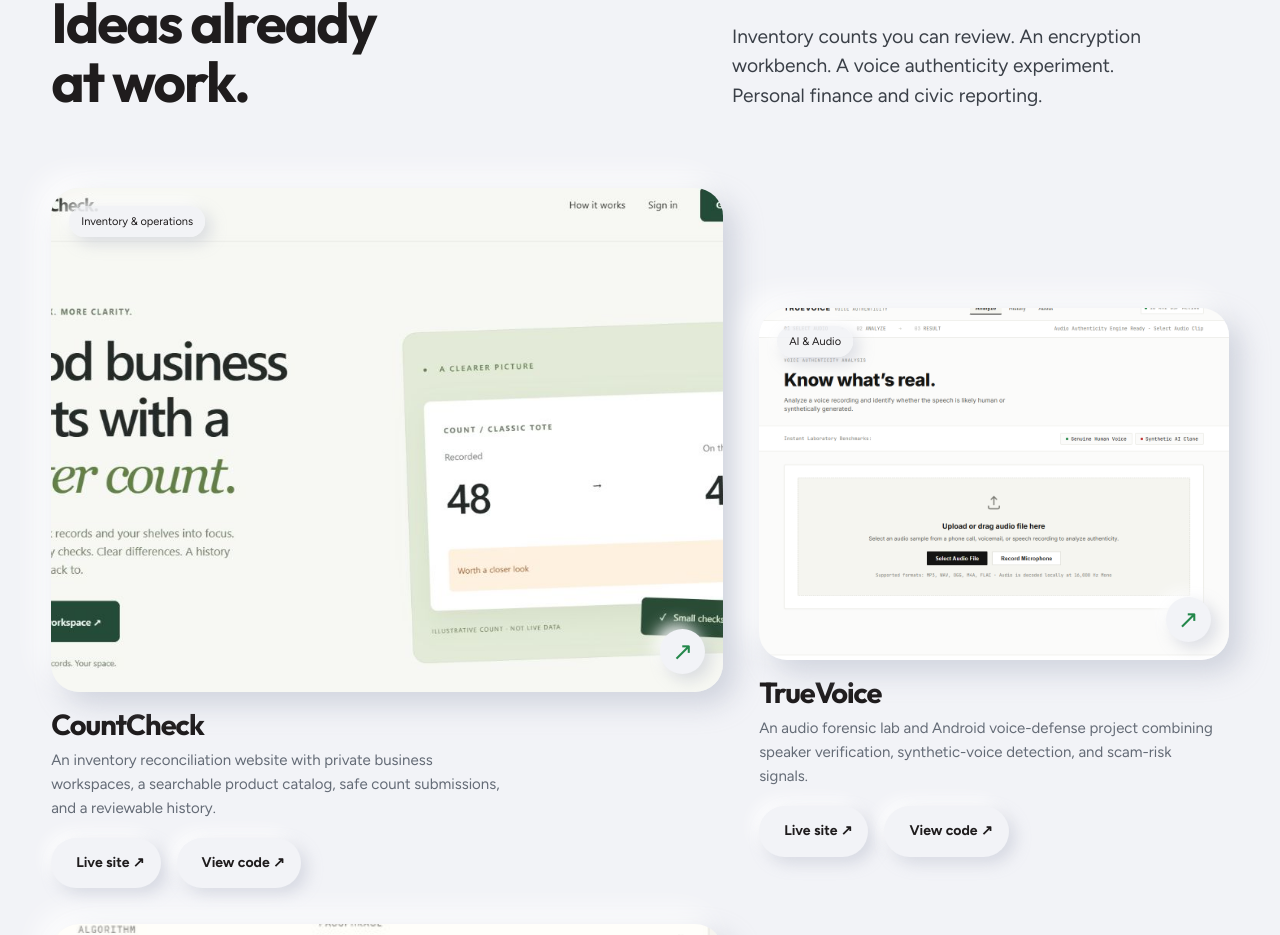
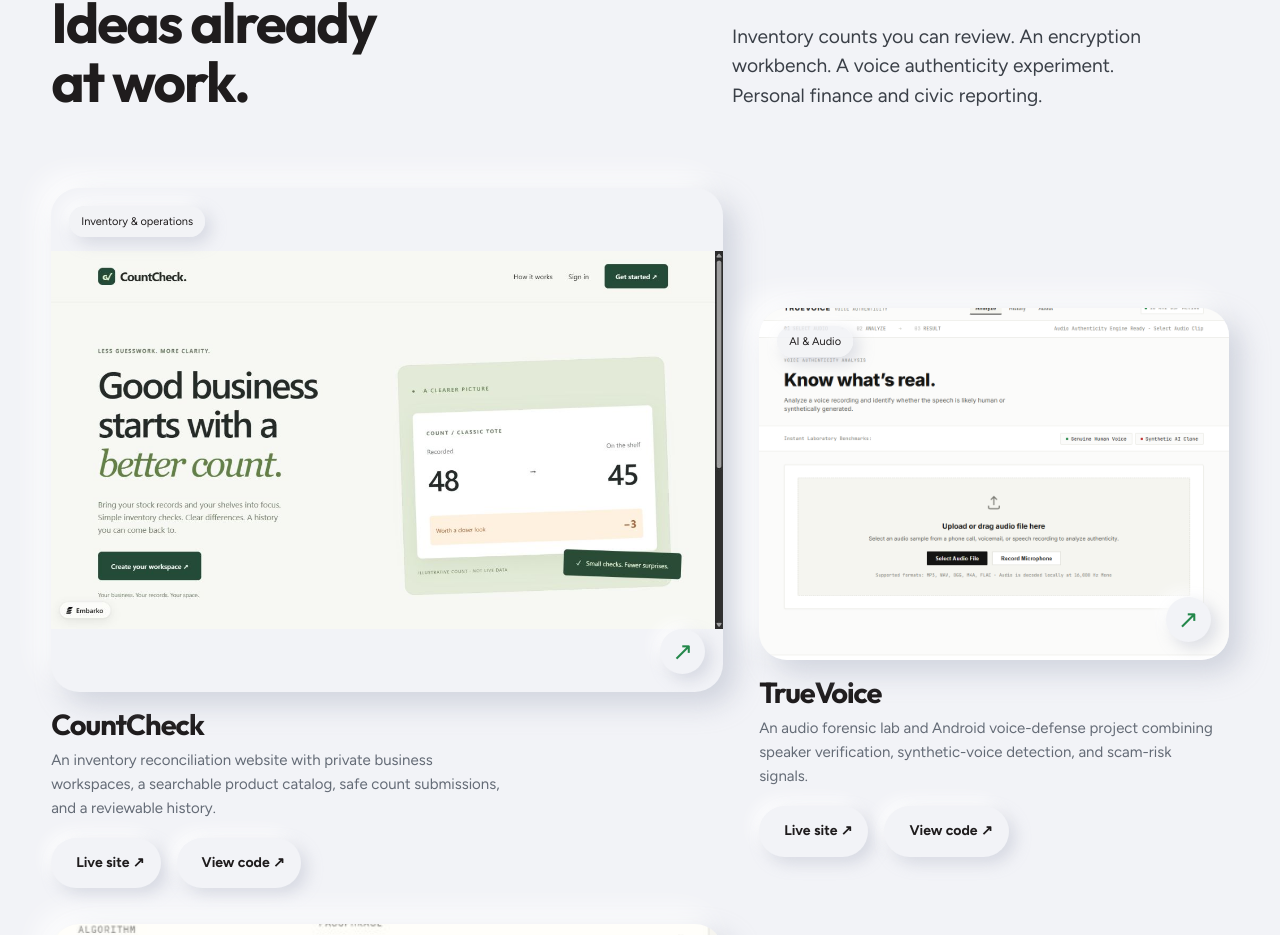
Before and after one commit to VJ-veshwikjain2215/Veshwik-Jain-portfolio, a React (Vite) app in the folder code/: page / in a window 1280 px wide. Shown: the part 3698-4633 px from the top of the page. Built offline with nearby package versions, Linux system fonts and the light colour scheme.

Commit message:
Preserve the full CountCheck screenshot in its card

```diff
--- a/code/src/App.jsx
+++ b/code/src/App.jsx
@@ -596,7 +596,7 @@ function Home() {
           {projects.map((p) => (
             <Reveal className="work-card" key={p.id}>
               <Link
-                className={`work-frame${p.illustration ? " project-illustration" : ""}`}
+                className={`work-frame${p.illustration ? " project-illustration" : ""}${p.imageFit === "contain" ? " image-contain" : ""}`}
                 to={`/project/${encodeURIComponent(p.id)}`}
                 aria-label={`View ${p.title} project`}
               >
--- a/code/src/constants/data.js
+++ b/code/src/constants/data.js
@@ -123,6 +123,7 @@ export const projects = [
     demo: "https://countcheck.embarko.app/",
     featured: true,
     screenshot: countCheckImg,
+    imageFit: "contain",
     imageAlt: "CountCheck homepage showing inventory count comparison",
   },
   {
--- a/code/src/index.css
+++ b/code/src/index.css
@@ -964,6 +964,7 @@ h3 {
 .project-illustration {
   background: #234b37;
 }
+.work-frame.image-contain img,
 .work-frame.project-illustration img,
 .detail-image.project-illustration {
   object-fit: contain;
```
Also changed, not shown: 1 other file (tests, documents, lock files or other folders).
